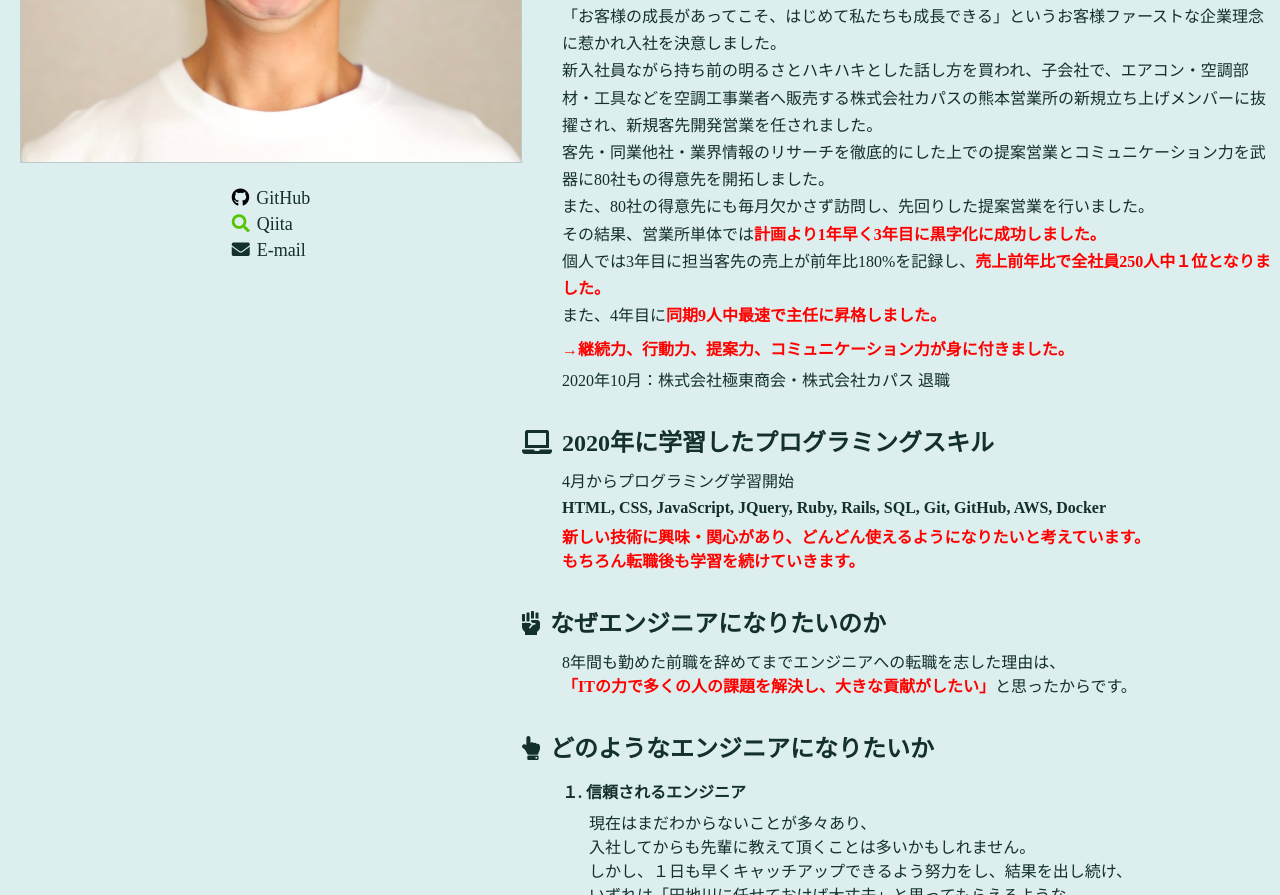
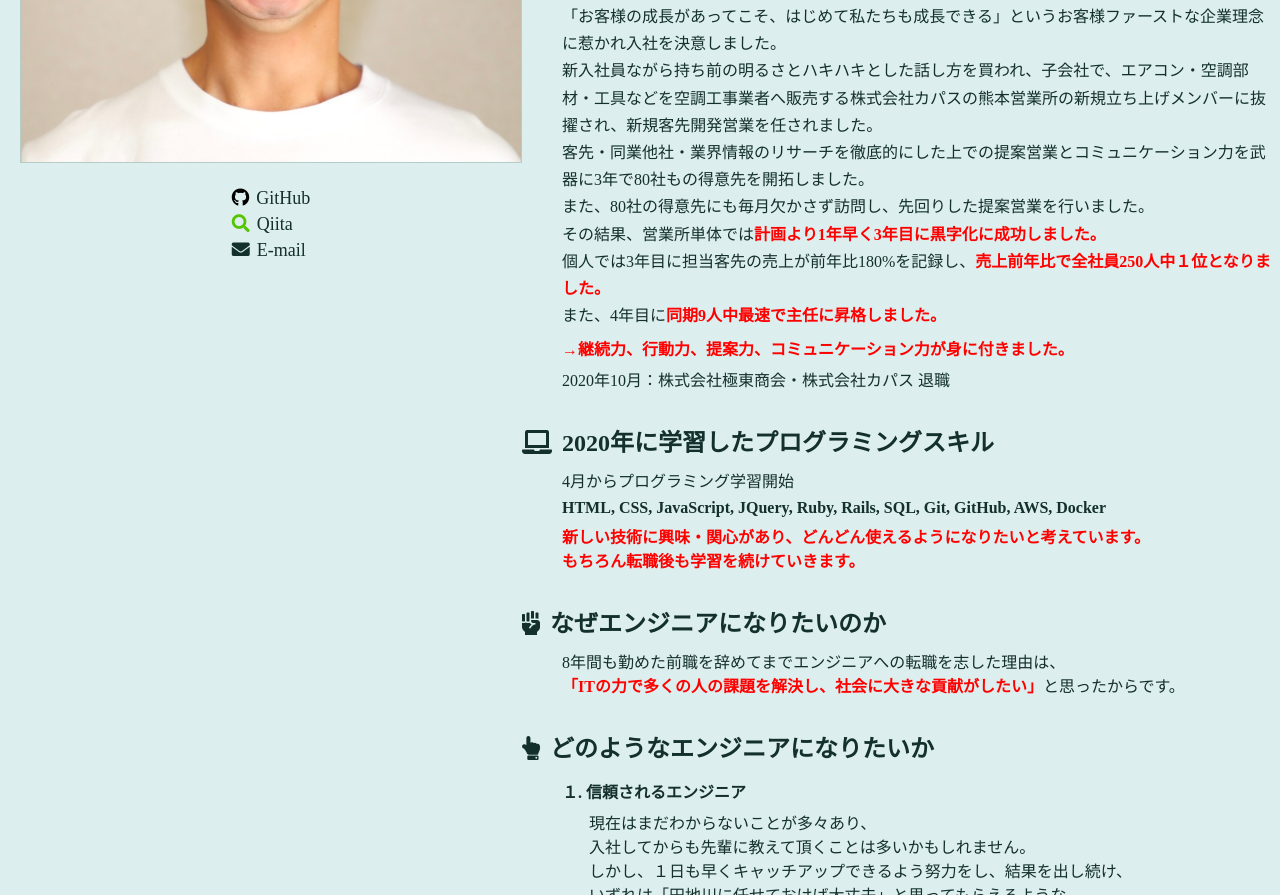
Before and after one commit to taji0625/portfolio_site, a plain HTML site: page index.html in a window 1280 px wide. Shown: the part 1129-2024 px from the top of the page. Drawn offline with nearby package versions, Linux system fonts and the light colour scheme.

Commit message:
プロフィールの変更

```diff
--- a/index.html
+++ b/index.html
@@ -88,7 +88,7 @@
               <p>2012年4月：株式会社極東商会 入社</p>
               <p>2012年4月：株式会社カパス 出向</p>
               <p style="line-height: 1.7em;">「お客様の成長があってこそ、はじめて私たちも成長できる」というお客様ファーストな企業理念に惹かれ入社を決意しました。
-                <br>新入社員ながら持ち前の明るさとハキハキとした話し方を買われ、子会社で、エアコン・空調部材・工具などを空調工事業者へ販売する株式会社カパスの熊本営業所の新規立ち上げメンバーに抜擢され、新規客先開発営業を任されました。<br>客先・同業他社・業界情報のリサーチを徹底的にした上での提案営業とコミュニケーション力を武器に80社もの得意先を開拓しました。<br>また、80社の得意先にも毎月欠かさず訪問し、先回りした提案営業を行いました。<br>その結果、営業所単体では<span>計画より1年早く3年目に黒字化に成功しました。<br></span>個人では3年目に担当客先の売上が前年比180%を記録し、<span>売上前年比で全社員250人中１位となりました。</span><br>また、4年目に<span>同期9人中最速で主任に昇格しました。</span>
+                <br>新入社員ながら持ち前の明るさとハキハキとした話し方を買われ、子会社で、エアコン・空調部材・工具などを空調工事業者へ販売する株式会社カパスの熊本営業所の新規立ち上げメンバーに抜擢され、新規客先開発営業を任されました。<br>客先・同業他社・業界情報のリサーチを徹底的にした上での提案営業とコミュニケーション力を武器に3年で80社もの得意先を開拓しました。<br>また、80社の得意先にも毎月欠かさず訪問し、先回りした提案営業を行いました。<br>その結果、営業所単体では<span>計画より1年早く3年目に黒字化に成功しました。<br></span>個人では3年目に担当客先の売上が前年比180%を記録し、<span>売上前年比で全社員250人中１位となりました。</span><br>また、4年目に<span>同期9人中最速で主任に昇格しました。</span>
               </p>
               <p><span>→継続力、行動力、提案力、コミュニケーション力が身に付きました。</span></p>
               <p>2020年10月：株式会社極東商会・株式会社カパス 退職</p>
@@ -101,7 +101,7 @@
             </div>
             <div class="reason" style="padding-top: 15px;">
               <h2><i class="fas fa-fist-raised"></i>なぜエンジニアになりたいのか</h2>
-              <p>8年間も勤めた前職を辞めてまでエンジニアへの転職を志した理由は、<br><span style="color: red; font-weight: bold;">「ITの力で多くの人の課題を解決し、大きな貢献がしたい」</span>と思ったからです。</p>
+              <p>8年間も勤めた前職を辞めてまでエンジニアへの転職を志した理由は、<br><span style="color: red; font-weight: bold;">「ITの力で多くの人の課題を解決し、社会に大きな貢献がしたい」</span>と思ったからです。</p>
             </div>
             <div class="aims" style="padding-top: 15px;">
               <h2><i class="fas fa-hand-point-up"></i>どのようなエンジニアになりたいか</h2>
```
